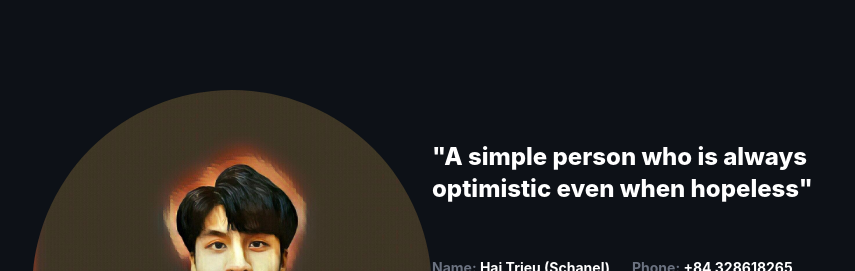
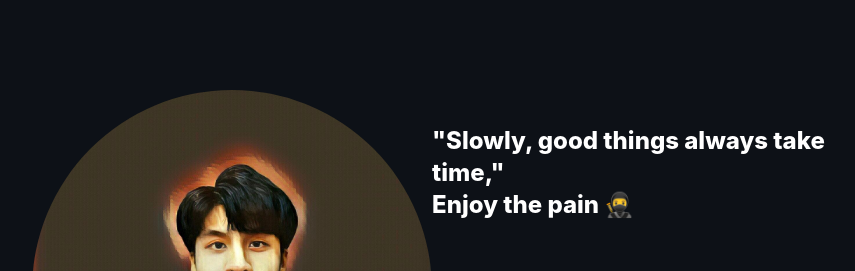
Before and after one commit to HaiTrieu0902/portfolio, a Next.js app: page / in a window 1280 px wide. Shown: the part 880-1151 px from the top of the page, without its empty margins (208-1063 px from the left). Built offline with nearby package versions, Linux system fonts and the light colour scheme; a web font is replaced by a local one.

Commit message:
Update slogan

```diff
--- a/src/components/About/About.tsx
+++ b/src/components/About/About.tsx
@@ -36,9 +36,9 @@ const About = () => {
             <Col sm={{ span: 24 }} md={{ span: 12 }} lg={{ span: 12 }} xl={{ span: 12 }}>
                 {/* <Image
                     style={{ objectFit: 'cover', borderRadius: '50%' }}
-                    width={width < 750 ? 280 : 400}
-                    height={width < 750 ? 280 : 400}
-                    src={'/img/haitrieumain.jpg'}
+                    width={width < 750 ? 280 : 600}
+                    height={width < 750 ? 280 : 600}
+                    src={'/img/haitrieu.jpg'}
                     preview={false}
                     alt="HAITRIEU"
                     className="sx:mt-5 sx:w-full"
@@ -53,7 +53,9 @@ const About = () => {
             <Col sm={{ span: 24 }} md={{ span: 12 }} lg={{ span: 12 }} xl={{ span: 12 }} className="text-white sx:px-3">
                 <div className="d-flex items-center justify-center sx:mt-5">
                     <h2 className="text-white font-extrabold text-2xl">
-                        {'"A simple person who is always optimistic even when hopeless"'}
+                        {'"Slowly, good things always take time,"'}
+                        <br />
+                        {'Enjoy the pain 🥷'}
                     </h2>
                 </div>
                 <Row className="pt-10">
```
Also changed, not shown: public/img/haitrieu.jpg, tsconfig.json (indentation only).
